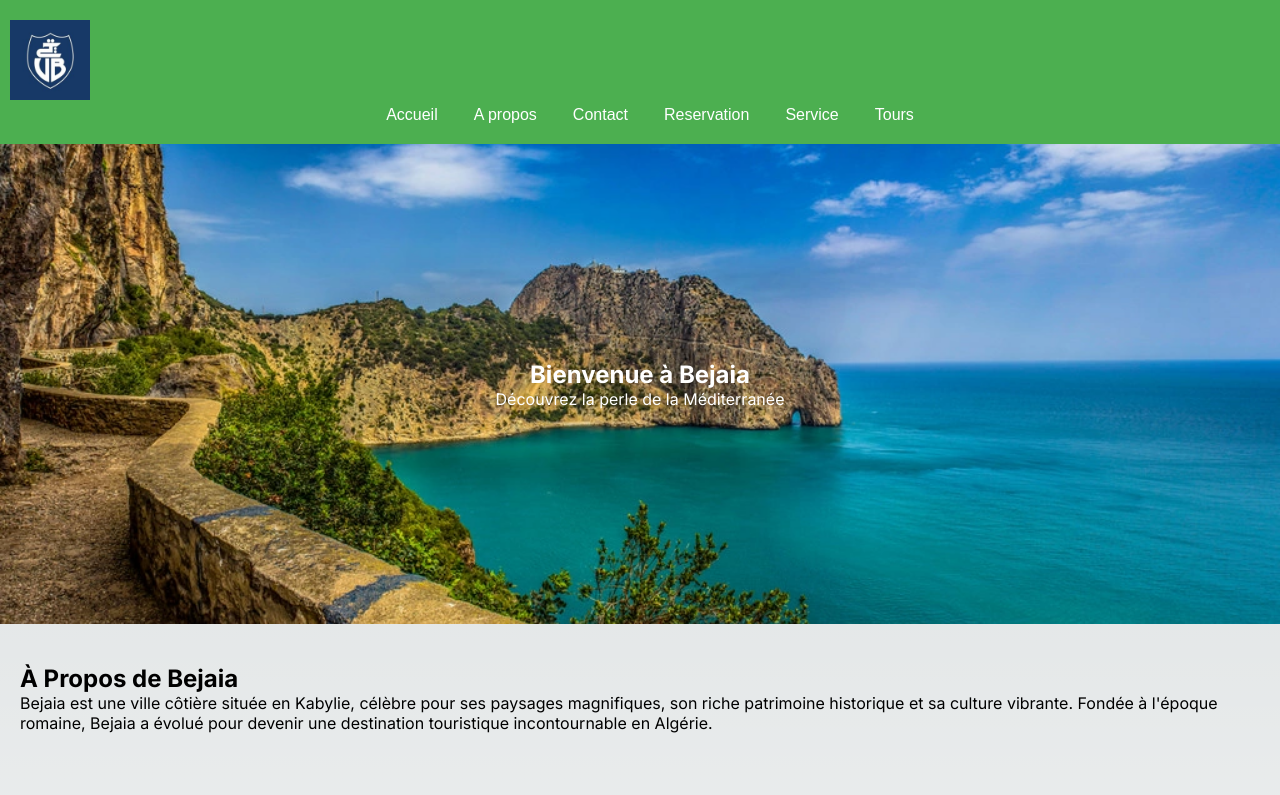
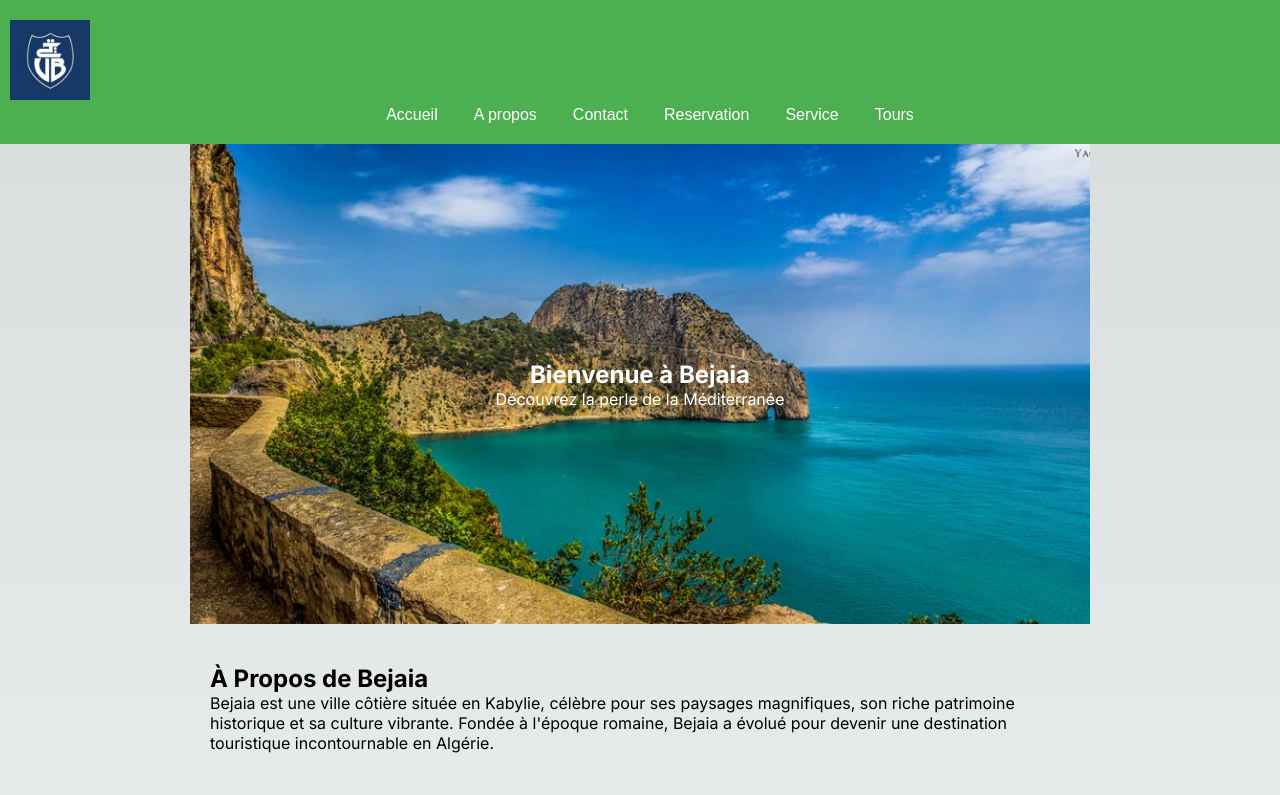
Before and after one commit to said2715374/Bejaia, a Next.js app: page / in a window 1280 px wide. Shown: the top 795 px of the page. Built offline with nearby package versions, Linux system fonts and the light colour scheme.

Commit message:
correction

```diff
--- a/Components/Accueil.jsx
+++ b/Components/Accueil.jsx
@@ -7,6 +7,7 @@ import gouraya from '@/public/gouraya.webp'
 export default function Accueil() {
     return (
         <>
+        <div>
             <section className={styles.banner}>
                 <Image
                     src={BejaiaVue}
@@ -78,7 +79,7 @@ export default function Accueil() {
 
             </section>
 
-
+            </div>
         </>
     );
 }
--- a/Components/Apropos.jsx
+++ b/Components/Apropos.jsx
@@ -11,6 +11,7 @@ import moderne from '@/public/moderne.webp'
 export default function Apropos(){
 
     return (
+        <div>
         <>
           <section className={styles.intro}>
             <h1>À propos de Bejaia</h1>
@@ -64,5 +65,6 @@ export default function Apropos(){
             <p>Aujourd'hui, Bejaia est une ville dynamique et moderne qui continue de croître tout en préservant son riche patrimoine. Elle est un important centre économique de la région, avec un port actif et une industrie touristique en plein essor.</p>
           </section>
         </>
+        </div>
       );
 }
--- a/app/layout.jsx
+++ b/app/layout.jsx
@@ -39,13 +39,15 @@ export default function RootLayout() {
     <html lang="en">
       <body className={inter.className + ' ' + styles.body}>
         <Header setPage={setPage} />
-        <main>
+        <main >
+          <div className={styles.main}>
           {page === 'accueil' && <Accueil />}
           {page === 'apropos' && <Apropos />}
           {page === 'contact' && <Contact />}
           {page === 'reservation' && <Reservation />}
           {page === 'service' && <Service />}
           {page === 'tours' && <Tours />}
+          </div>
         </main>
         <Footer />
       </body>
--- a/app/layout.module.css
+++ b/app/layout.module.css
@@ -1,5 +1,17 @@
 .body{
     display: flex;
+    justify-content: center;
     flex-direction: column;
+
     min-height: 100vh;
 }
+
+.main {
+    max-width: 900px;
+    display: flex;
+    justify-content: center;
+    width: 100%;
+    margin: 0 auto;
+    justify-content: center;
+    align-items: center;
+}
```
